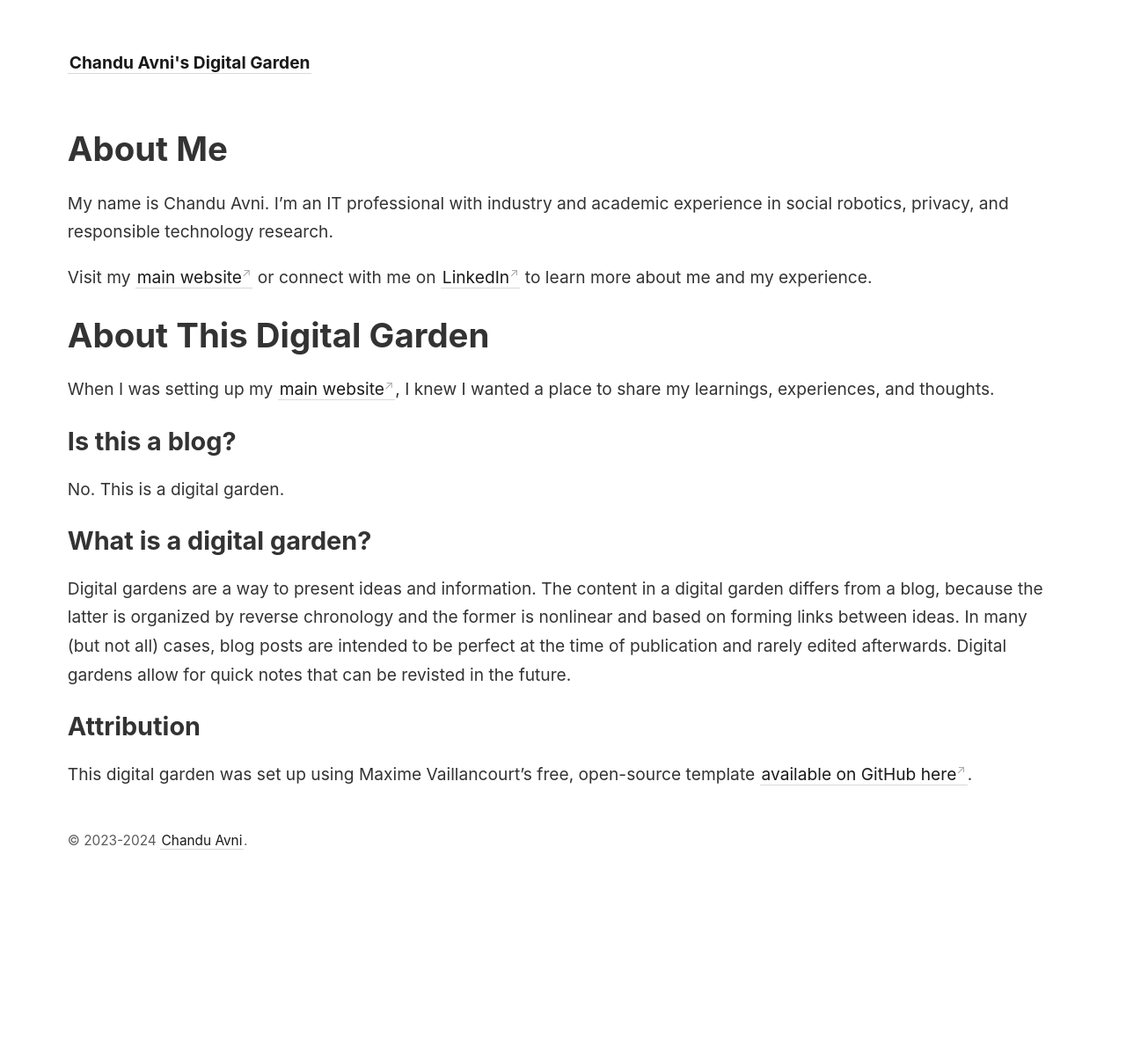
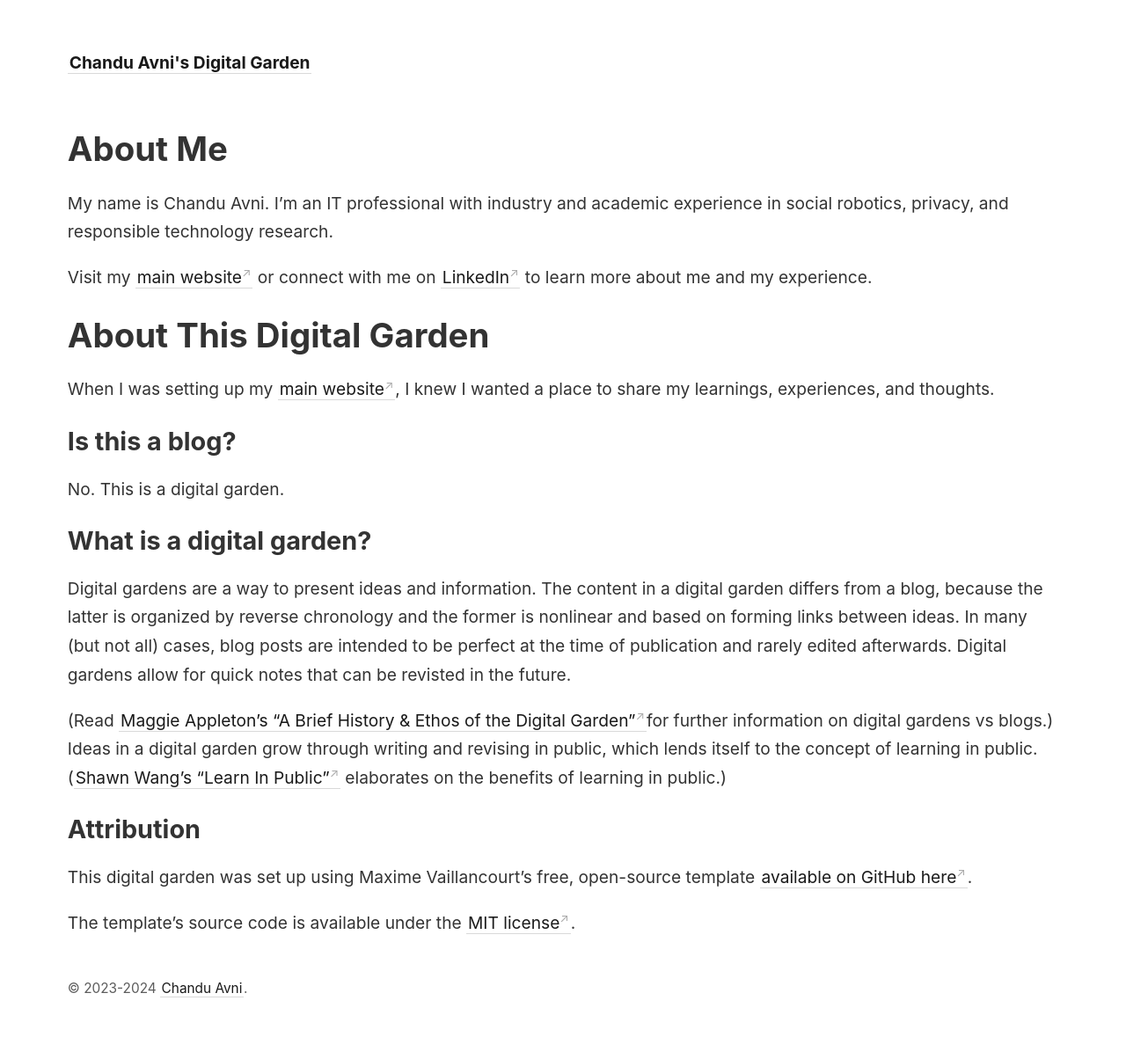
Before and after one commit to ch4ndua/chandu-avni-digital-garden, a Jekyll site: the page built from _pages/about.md, in a window 1280 px wide. Shown: the whole page at 88% size. Built offline with Jekyll 4.4.1, drawn with Linux system fonts in a browser that asks for light colours; before the commit the page ends 1035 px from its top, so only the background shows below that.

Commit message:
Updated About page

```diff
--- a/_pages/about.md
+++ b/_pages/about.md
@@ -18,5 +18,9 @@ No. This is a digital garden.
 ## What is a digital garden?
 Digital gardens are a way to present ideas and information. The content in a digital garden differs from a blog, because the latter is organized by reverse chronology and the former is nonlinear and based on forming links between ideas. In many (but not all) cases, blog posts are intended to be perfect at the time of publication and rarely edited afterwards. Digital gardens allow for quick notes that can be revisted in the future.
 
+(Read [Maggie Appleton's "A Brief History & Ethos of the Digital Garden"](https://maggieappleton.com/garden-history)for further information on digital gardens vs blogs.) Ideas in a digital garden grow through writing and revising in public, which lends itself to the concept of learning in public. ([Shawn Wang's "Learn In Public"](https://www.swyx.io/learn-in-public) elaborates on the benefits of learning in public.)
+
 ## Attribution
 This digital garden was set up using Maxime Vaillancourt's free, open-source template [available on GitHub here](https://github.com/maximevaillancourt/digital-garden-jekyll-template).
+
+The template's source code is available under the [MIT license](/LICENSE).
```
